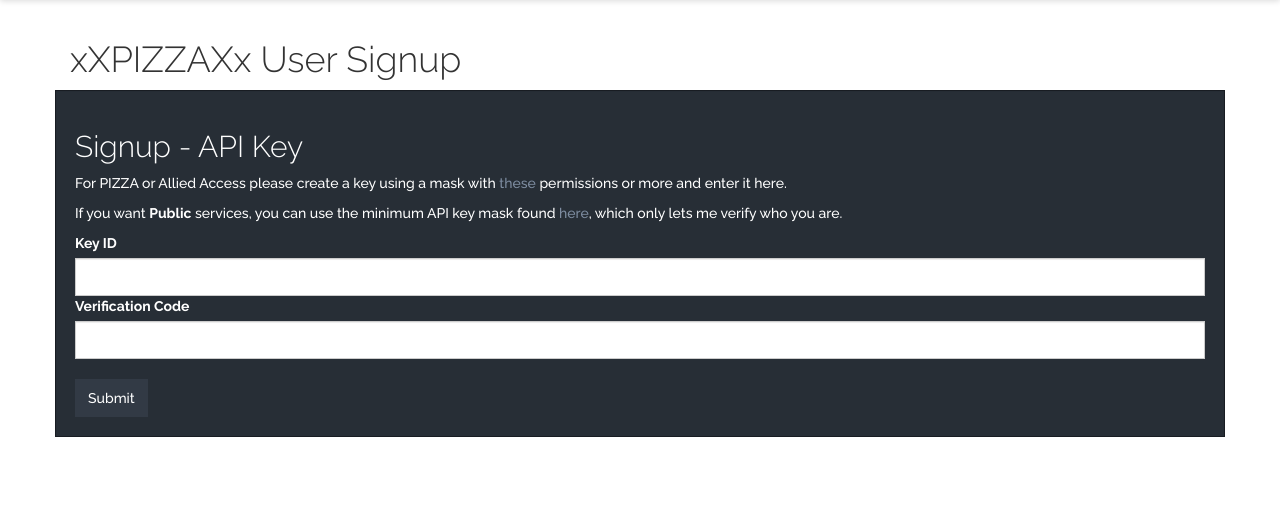
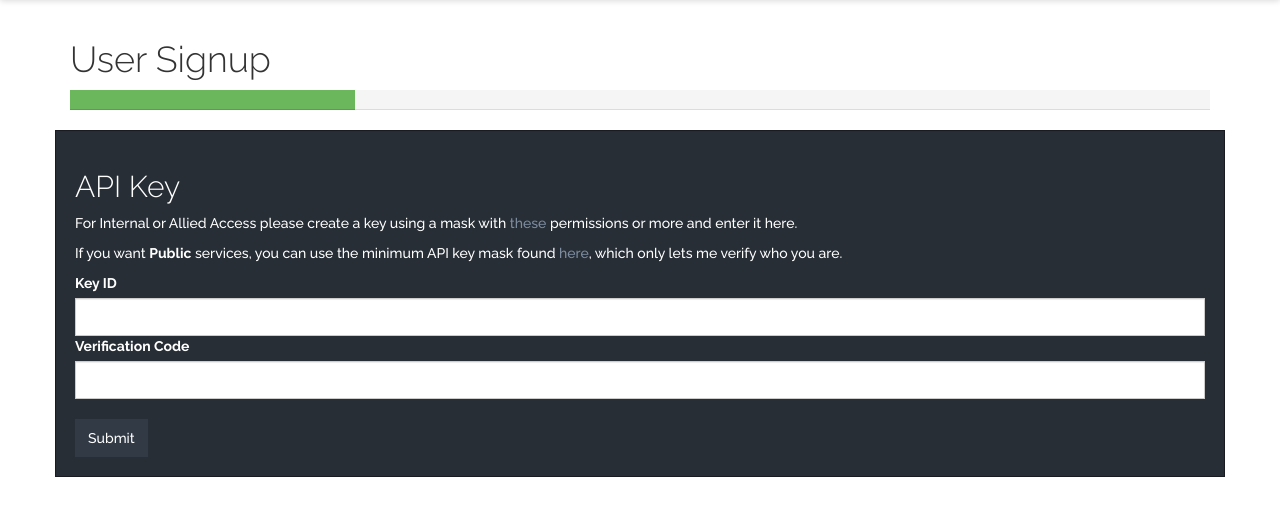
Before and after one commit to andimiller/pizza-auth, a Flask app: page /signup in a window 1280 px wide. Shown: the part 52-568 px from the top of the page. Run offline with Flask 2, Linux system fonts and the light colour scheme; parts of the project's set-up code (start-up, migrations or seed data) failed here and were passed over; some libraries are stand-ins or nearby versions.

Commit message:
Added a ~progress bar~ to the signup

```diff
--- a/templates/signup.html
+++ b/templates/signup.html
@@ -1,13 +1,18 @@
 {% extends "base.html" %}
-{% block title %}xXPIZZAXx User Signup{% endblock %}
-{% block header %}xXPIZZAXx User Signup{% endblock %}
+{% block title %}User Signup{% endblock %}
+{% block header %}User Signup{% endblock %}
 {% block body %}
+	<div class="progress">
+			<div class="progress-bar progress-bar-success" role="progressbar" aria-valuenow="25" aria-valuemin="0" aria-valuemax="100" style="width: 25%;">
+			<span class="sr-only">25% Complete</span>
+		</div>
+	</div>
 	<div class="row">
 	<form class="well form-inline span8 offset2 custom-form" name="signup" action="/signup" method="post">
 		<div class="control-group">
 			<div class="controls">
-				<h2>Signup - API Key</h2>
-				<p>For PIZZA or Allied Access please create a key using a mask with <a href="http://community.eveonline.com/support/api-key/CreatePredefined?accessMask=59638024">these</a> permissions or more and enter it here.</p>
+				<h2>API Key</h2>
+				<p>For Internal or Allied Access please create a key using a mask with <a href="http://community.eveonline.com/support/api-key/CreatePredefined?accessMask=59638024">these</a> permissions or more and enter it here.</p>
 				<p>If you want <b>Public</b> services, you can use the minimum API key mask found <a href="http://community.eveonline.com/support/api-key/CreatePredefined?accessMask=16777224">here</a>, which only lets me verify who you are.
 				<div class="clearfix">
 				<label for="keyid">Key ID</label><input class="form-control" id="keyid" type="text" name="keyid"/>
```
Also changed, not shown: templates/characters.html (+8 -2 lines), templates/pickcharacter.html (+7 -2 lines).
